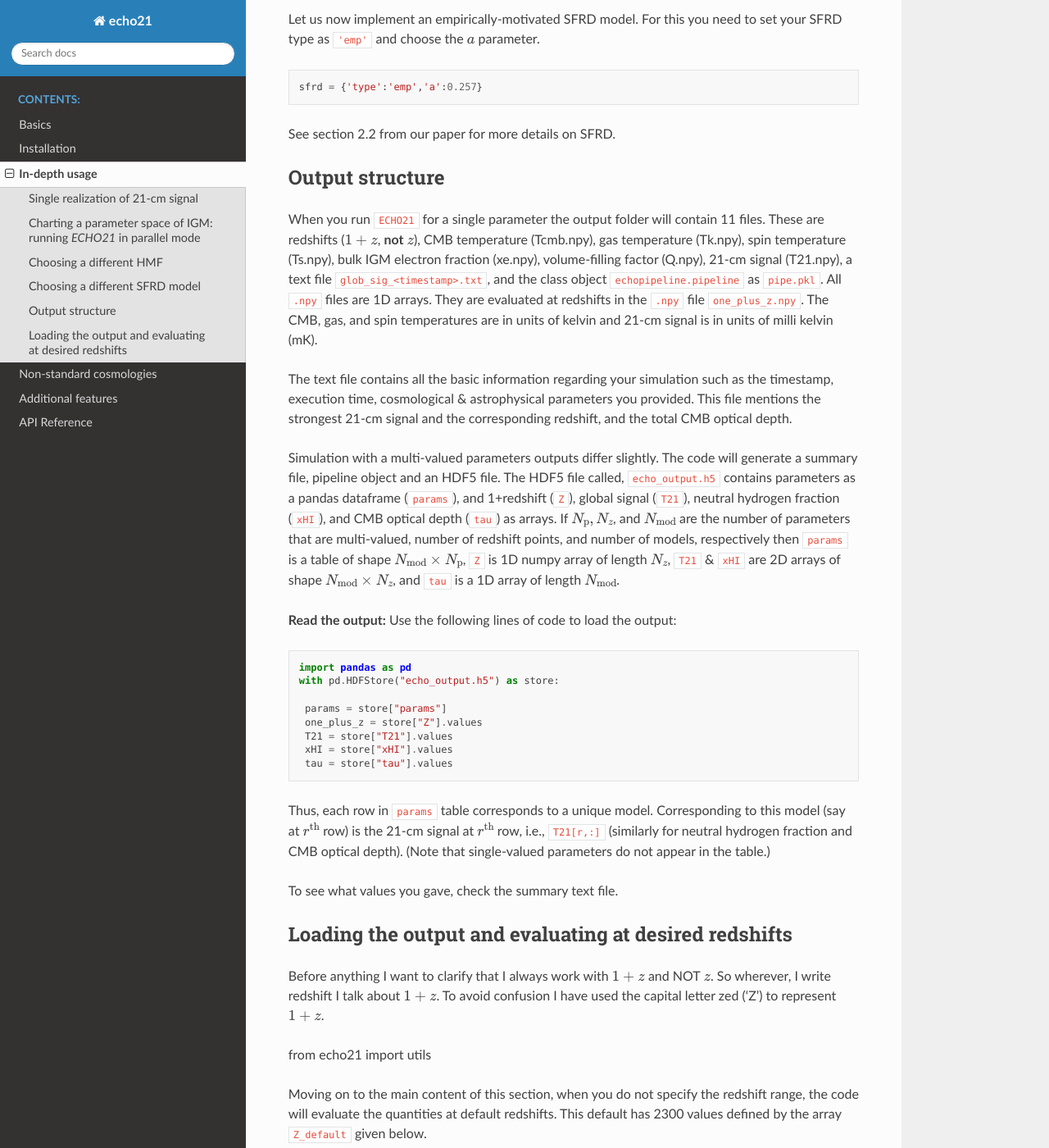
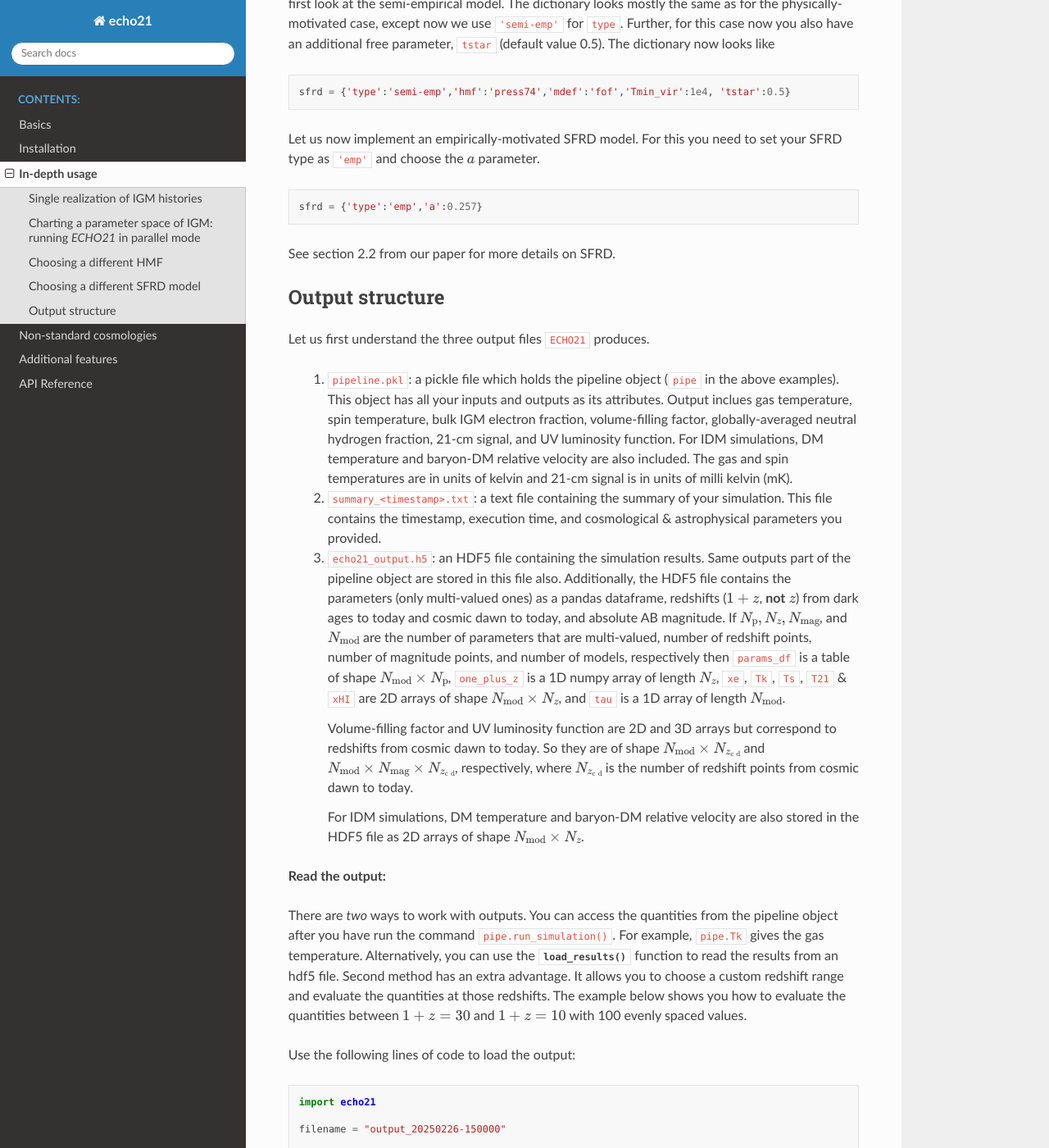
Before and after one commit to shikharmittal04/echo21, a Sphinx documentation site: the page built from docs/detexp.rst, in a window 1280 px wide and 1400 px high, scrolled down 3751 px. Shown: the whole window at 82% size. Built offline with Sphinx 7.4.7 and the Read the Docs theme 3.1.0, drawn with Linux system fonts in a browser that asks for light colours; some of the changed text lies outside the part shown.

Commit message:
Same output structure for both, single-valued as well as multi-valued

```diff
--- a/docs/api.rst
+++ b/docs/api.rst
@@ -13,7 +13,11 @@ API Reference
     :members:
 
 
+.. automodule:: echo21.uvlf
+.. autoclass:: uvlf
+    :members:
+
+
 .. automodule:: echo21.utils
-.. autofunction:: save_pipeline
 .. autofunction:: load_pipeline
 .. autofunction:: load_results
--- a/docs/detexp.rst
+++ b/docs/detexp.rst
@@ -7,19 +7,19 @@ In-depth usage
 
 .. _single:
 
-Single realization of 21-cm signal
-^^^^^^^^^^^^^^^^^^^^^^^^^^^^^^^^^^
+Single realization of IGM histories
+^^^^^^^^^^^^^^^^^^^^^^^^^^^^^^^^^^^
 
 There are just two steps to use ``ECHO21``:
 
 -  Give your choice of parameters
 -  Run the solver
 
-Thus, you first set up your cosmological and astrophysical parameters. These have to be supplied as a dictionary. Then specify your star formation rate density (SFRD) model, again as a dictionary. Once this is done, we can move on to creating a :class:`pipeline` object. Finally, the function :py:func:`run_simulation()` in the :class:`pipeline` object runs the code and produces the outputs. The following script (say ``my_echo_script.py``) helps you get started.
+Thus, you first set up your cosmological and astrophysical parameters. These have to be supplied as a dictionary. Then specify your star formation rate density (SFRD) model, again as a dictionary. Once this is done, we can move on to creating a :class:`pipeline` object. Finally, the function :py:func:`run_simulation()` in the :class:`pipeline` object runs the code and produces the outputs. The following script (say ``run_echo21.py``) helps you get started.
 
 .. code:: python
 
-   from echo21 import pipeline
+   import echo21
 
    #Step-1 Set you parameter choices
    cosmo = {'Ho':67.4,'Om_m':0.315,'Om_b':0.049,'sig8':0.811,'ns':0.965,'Tcmbo':2.725,'Yp':0.245}
@@ -29,8 +29,8 @@ Thus, you first set up your cosmological and astrophysical parameters. These hav
    sfrd = {'type':'phy','hmf':'press74','mdef':'fof','Tmin_vir':1e4}
 
    #Step-2 Create an object and run
-   myobj = pipeline.pipeline(cosmo=cosmo,astro=astro,sfrd=sfrd,path='/path/where/you/want/your/outputs/')
-   myobj.run_simulation()
+   pipe = echo21.pipeline(cosmo=cosmo,astro=astro,sfrd=sfrd,path='/path/where/you/want/your/outputs/')
+   pipe.run_simulation()
 
    #That's it.
 
@@ -41,14 +41,14 @@ Please see the paper for an understanding of parameters ``fLy``, ``sLy``, etc. I
 .. _multi:
 
 Charting a parameter space of IGM: running `ECHO21` in parallel mode
-^^^^^^^^^^^^^^^^^^^^^^^^^^^^^^^^^^^^^^^^^^^^^^^^^^^^^^^^^^^^^^^^^^^^^^^^^
+^^^^^^^^^^^^^^^^^^^^^^^^^^^^^^^^^^^^^^^^^^^^^^^^^^^^^^^^^^^^^^^^^^^^
 
-Now suppose you want to generate many 21-cm signals, neutral hydrogen fraction, and optical depths for different astrophysical (or cosmological) parameter. For this you simply have to provide your choice of parameters as a dictionary of lists or arrays.
+Now suppose you want to generate many gas temperatures, 21-cm signals, neutral hydrogen fraction, optical depths, etc. for different astrophysical (or cosmological) parameter. For this you simply have to provide your choice of parameters as a dictionary of lists (or arrays).
 
 **Grid or no grid?** there is an additional consideration. You can choose to generate the results for all possible combinations of the parameters (i.e., a grid) or only for the combinations of parameters at the same index in the lists/arrays. For example, if you have two parameters, each with three values, then in the grid case you will have 9 models corresponding to all possible combinations of the parameters, but in the no-grid case you will have only 3 models corresponding to the combinations of parameters at the same index. The choice is yours. By default, ``ECHO21`` generates signals assuming no grid. To generate results for all possible combinations of parameters (i.e., grid) set ``grid_on=True`` when defining your :class:`pipeline` object.
 
 
-The following example shows you how. Replace ``astro = {'fLy':1,'sLy':2.64,'fX':1,'wX':1.5,'fesc':0.01}`` in ``my_echo_script.py`` by
+The following example shows you how to run `ECHO21` for multi-valued parameters in parallel mode. Replace ``astro = {'fLy':1,'sLy':2.64,'fX':1,'wX':1.5,'fesc':0.01}`` in ``run_echo21.py`` by
 
 .. code:: python
 
@@ -77,19 +77,19 @@ Thus, **the complete script to generate a large space of** :math:`T_{21}`, :math
    sfrd = {'type':'phy','hmf':'press74','mdef':'fof','Tmin_vir':np.logspace(2,6,5)}
 
    #Step-2 Create an object and run
-   myobj = pipeline.pipeline(cosmo=cosmo,astro=astro,sfrd=sfrd, grid_on=True, path='/path/where/you/want/your/outputs/')
-   myobj.run_simulation()
+   pipe = echo21.pipeline(cosmo=cosmo,astro=astro,sfrd=sfrd, grid_on=True, path='/path/where/you/want/your/outputs/')
+   pipe.run_simulation()
 
 Now a total of :math:`5\times3\times5\times3\times3\times5=3375` models will be generated corresponding to 5 values of :math:`f_{\mathrm{Ly}}`, 3 values of :math:`s_{\mathrm{Ly}}`, 5 values of :math:`f_{\mathrm{X}}`, 3 values of :math:`w_{\mathrm{X}}`, 3 values of :math:`f_{\mathrm{esc}}`, and 5 values of :math:`T_{\mathrm{vir}}`. (In the paper, I have used :math:`s` for ``sLy`` and :math:`w` for ``wX``.)
 
-Similarly, you can change the ``cosmo`` parameter in the above script to **generate a large space of** :math:`T_{21}`, :math:`x_{\mathrm{HI}}`, **and** :math:`\tau_{\mathrm{e}}` **with varying cosmological parameters**. Further, ``ECHO21`` is not limited to varying either astrophysical or cosmological parameters; both can be simultaneously varied.
+Similarly, you can change the ``cosmo`` parameter in the above script to **generate a large space of** :math:`T_{21}`, :math:`x_{\mathrm{HI}}`, :math:`\tau_{\mathrm{e}}`, etc **with varying cosmological parameters**. Further, ``ECHO21`` is not limited to varying either astrophysical or cosmological parameters; both can be simultaneously varied.
 
 In the above example we set `grid_on` to True. If you choose ``grid_on=False``, *then the parameters you wish to vary should have the same number of values*. In this case, the code will generate models for combinations of parameters at the same index in the lists/arrays. As an example
 
 .. code:: python
 
    import numpy as np
-   from echo21 import pipeline
+   import echo21
 
    #Step-1 Set you parameter choices
    cosmo = {'Ho':67.4,'Om_m':0.315,'Om_b':0.049,'sig8':0.811,'ns':0.965,'Tcmbo':2.725,'Yp':0.245}
@@ -99,20 +99,23 @@ In the above example we set `grid_on` to True. If you choose ``grid_on=False``,
    sfrd = {'type':'phy','hmf':'press74','mdef':'fof','Tmin_vir':np.logspace(2,6,3)}
 
    #Step-2 Create an object and run
-   myobj = pipeline.pipeline(cosmo=cosmo,astro=astro,sfrd=sfrd, grid_on=False, path='/path/where/you/want/your/outputs/')
-   myobj.run_simulation()
+   pipe = echo21.pipeline(cosmo=cosmo,astro=astro,sfrd=sfrd, grid_on=False, path='/path/where/you/want/your/outputs/')
+   pipe.run_simulation()
 
 The above script will generate 3 models only.
 
 
 
-You can run the above script on your local PC as usual *but with more than one CPU*, as ``ECHO21`` uses a master-worker CPU distribution. Thus, if you provide N CPUs, one CPU will act as the master CPU and remaining N-1 will act as worker CPUs. In general, generating a large number of models on a single CPU can be time consuming. To save time, you should utilize the **parallel** feature of ``ECHO21`` and run the script ``my_echo_script.py`` as (say on four CPUs)
+You can run the above script on your local PC as usual *but with more than one CPU*, as ``ECHO21`` uses a master-worker CPU distribution. Thus, if you provide N CPUs, one CPU will act as the master CPU and remaining N-1 will act as worker CPUs. In general, generating a large number of models on a single CPU can be time consuming. To save time, you should utilize the **parallel** feature of ``ECHO21`` and run the script ``run_echo21.py`` as (say on four CPUs)
 
 .. code:: bash
 
-   mpirun -np 4 python my_echo_script.py
+   mpirun -np 4 python run_echo21.py
 
 Using a similar strategy you can now generate thousands of models in a few minutes with an appropriate choice of HPC resources.
+
+
+For multi-valued parameter run, ``params_df`` is a useful object. It is a dataframe, where each row in ``params_df`` corresponds to a unique model. For the ":math:`r^{\mathrm{th}}`" model, i.e., for the set of parameters at :math:`r^{\mathrm{th}}` row, the corresponding 21-cm signal is at :math:`r^{\mathrm{th}}` row, i.e., ``T21[r,:]`` (similarly for other quantities). This gives you a convenient way to access the outputs for a particular model and hence useful for training.
 
 
 Choosing a different HMF
@@ -130,7 +133,7 @@ Below is an example syntax for SFRD dictionary using Tinker et al. (2008) HMF.
 Choosing a different SFRD model
 ^^^^^^^^^^^^^^^^^^^^^^^^^^^^^^^
 
-Until now we have been working with physically-motivated star formation rate density (SFRD) models, which is why we had ``'phy'`` for ``type`` in the SFRD dictionary. ``ECHO21`` offers two additional models of SFRD -- semi-empirical model and an empirically-motivated SFRD model. Let us first look at the semi-empirical model. The dictionary looks mostly the same as for the physically-motivated case, except now we use ``'semi-emp'`` for ``type``. Further, for this case now you also have an additional free parameter, ``tstar`` (default value 0.5). The dictionary now looks like
+Until now we have been working with physically-motivated star formation rate density (SFRD) models, which is why we had ``'phy'`` for ``type`` in the SFRD dictionary. ``ECHO21`` offers two additional models of SFRD -- *semi-empirical* model and an *empirically-motivated* SFRD model. Let us first look at the semi-empirical model. The dictionary looks mostly the same as for the physically-motivated case, except now we use ``'semi-emp'`` for ``type``. Further, for this case now you also have an additional free parameter, ``tstar`` (default value 0.5). The dictionary now looks like
 
 .. code:: python
 
@@ -150,52 +153,47 @@ See section 2.2 from our paper for more details on SFRD.
 Output structure
 ^^^^^^^^^^^^^^^^
 
-When you run ``ECHO21`` for a single parameter the output folder will contain 11 files. These are redshifts (:math:`1+z`, **not** :math:`z`), CMB temperature (Tcmb.npy), gas temperature (Tk.npy), spin temperature (Ts.npy), bulk IGM electron fraction (xe.npy), volume-filling factor (Q.npy), 21-cm signal (T21.npy), a text file ``glob_sig_<timestamp>.txt``, and the class object ``echopipeline.pipeline`` as ``pipe.pkl``. All ``.npy`` files are 1D arrays. They are evaluated at redshifts in the ``.npy`` file ``one_plus_z.npy``. The CMB, gas, and spin temperatures are in units of kelvin and 21-cm signal is in units of milli kelvin (mK).
+Let us first understand the three output files ``ECHO21`` produces.
 
-The text file contains all the basic information regarding your simulation such as the timestamp, execution time, cosmological & astrophysical parameters you provided. This file mentions the strongest 21-cm signal and the corresponding redshift, and the total CMB optical depth.
+   1. ``pipeline.pkl``: a pickle file which holds the pipeline object (``pipe`` in the above examples). This object has all your inputs and outputs as its attributes. Output inclues gas temperature, spin temperature, bulk IGM electron fraction, volume-filling factor, globally-averaged neutral hydrogen fraction, 21-cm signal, and UV luminosity function. For IDM simulations, DM temperature and baryon-DM relative velocity are also included. The gas and spin temperatures are in units of kelvin and 21-cm signal is in units of milli kelvin (mK).
 
-Simulation with a multi-valued parameters outputs differ slightly. The code will generate a summary file, pipeline object and an HDF5 file. The HDF5 file called, ``echo_output.h5`` contains parameters as a pandas dataframe (``params``), and 1+redshift (``Z``), global signal (``T21``), neutral hydrogen fraction (``xHI``), and CMB optical depth (``tau``) as arrays. If :math:`N_{\mathrm{p}}, N_{z}`, and :math:`N_{\mathrm{mod}}` are the number of parameters that are multi-valued, number of redshift points, and number of models, respectively then ``params`` is a table of shape :math:`N_{\mathrm{mod}} \times N_{\mathrm{p}}`, ``Z`` is 1D numpy array of length :math:`N_{z}`, ``T21`` & ``xHI`` are 2D arrays of shape :math:`N_{\mathrm{mod}} \times N_{z}`, and ``tau`` is a 1D array of length :math:`N_{\mathrm{mod}}`.
+   2. ``summary_<timestamp>.txt``: a text file containing the summary of your simulation. This file contains the timestamp, execution time, and cosmological & astrophysical parameters you provided.
 
-**Read the output:** Use the following lines of code to load the output:
+   3. ``echo21_output.h5``: an HDF5 file containing the simulation results. Same outputs part of the pipeline object are stored in this file also. Additionally, the HDF5 file contains the parameters (only multi-valued ones) as a pandas dataframe, redshifts (:math:`1+z`, **not** :math:`z`) from dark ages to today and cosmic dawn to today, and absolute AB magnitude. If :math:`N_{\mathrm{p}}, N_{z}, N_{\mathrm{mag}}`, and :math:`N_{\mathrm{mod}}` are the number of parameters that are multi-valued, number of redshift points, number of magnitude points, and number of models, respectively then ``params_df`` is a table of shape :math:`N_{\mathrm{mod}} \times N_{\mathrm{p}}`, ``one_plus_z`` is a 1D numpy array of length :math:`N_{z}`, ``xe``, ``Tk``, ``Ts``, ``T21`` & ``xHI`` are 2D arrays of shape :math:`N_{\mathrm{mod}} \times N_{z}`, and ``tau`` is a 1D array of length :math:`N_{\mathrm{mod}}`.
+
+      Volume-filling factor and UV luminosity function are 2D and 3D arrays but correspond to redshifts from cosmic dawn to today. So they are of shape :math:`N_{\mathrm{mod}} \times N_{z_{\mathrm{c\,d}}}` and :math:`N_{\mathrm{mod}} \times N_{\mathrm{mag}} \times N_{z_{\mathrm{c\,d}}}`, respectively, where :math:`N_{z_{\mathrm{c\,d}}}` is the number of redshift points from cosmic dawn to today.
+
+      For IDM simulations, DM temperature and baryon-DM relative velocity are also stored in the HDF5 file as 2D arrays of shape :math:`N_{\mathrm{mod}} \times N_{z}`.
+
+
+**Read the output:**
+
+There are *two* ways to work with outputs. You can access the quantities from the pipeline object after you have run the command ``pipe.run_simulation()``. For example, ``pipe.Tk`` gives the gas temperature. Alternatively, you can use the :py:func:`load_results` function to read the results from an hdf5 file.
+Second method has an extra advantage. It allows you to choose a custom redshift range and evaluate the quantities at those redshifts. The example below shows you how to evaluate the quantities between :math:`1+z=30` and :math:`1+z=10` with 100 evenly spaced values.
+
+Use the following lines of code to load the output:
 
 .. code:: python
 
-   import pandas as pd
-   with pd.HDFStore("echo_output.h5") as store:
+   import echo21
 
-    params = store["params"]
-    one_plus_z = store["Z"].values
-    T21 = store["T21"].values
-    xHI = store["xHI"].values
-    tau = store["tau"].values
+   filename = "output_20250226-150000"
 
-Thus, each row in ``params`` table corresponds to a unique model. Corresponding to this model (say at :math:`r^{\mathrm{th}}` row) is the 21-cm signal at :math:`r^{\mathrm{th}}` row, i.e., ``T21[r,:]`` (similarly for neutral hydrogen fraction and CMB optical depth). (Note that single-valued parameters do not appear in the table.)
+   #Method-1: Load the pipeline object
+   pipe = echo21.load_pipeline(filename)
+   one_plus_z = pipe.one_plus_z
+   T21 = pipe.T21
+   #and more such quantities are available as attributes of the pipeline object
 
-To see what values you gave, check the summary text file.
+   #Method-2: Load the results from the hdf5 file
+   #additionally, you can specify your choice of redshifts at which you want to evaluate the quantities.
+   myZs = np.linspace(30,10,100)
+   results_dic = echo21.load_results(filename, Z_eval=myZs)
+   #The results_dic is a dictionary with keys 'one_plus_z', 'params_df', 'Tk', 'Ts', 'xe', 'xHI', 'T21',etc.
+   #Z_eval is optional. If not provided, the quantities will be evaluated at the default redshifts.
 
+Save it as (say) ``load_echo21.py`` and run it as
 
-Loading the output and evaluating at desired redshifts
-^^^^^^^^^^^^^^^^^^^^^^^^^^^^^^^^^^^^^^^^^^^^^^^^^^^^^^
+.. code:: bash
 
-Before anything I want to clarify that I always work with :math:`1+z` and NOT :math:`z`. So wherever, I write redshift I talk about :math:`1+z`. To avoid confusion I have used the capital letter zed ('Z') to represent :math:`1+z`.
-
-from echo21 import utils
-
-Moving on to the main content of this section, when you do not specify the redshift range, the code will evaluate the quantities at default redshifts. This default has 2300 values defined by the array ``Z_default`` given below.
-
-.. code:: python
-
-   import numpy as np
-   Z_cd = np.concatenate((1/np.linspace(1/60,1/5.05,200),1/np.linspace(1/5,1,100)))
-   Z_default = np.concatenate((np.linspace(1501,60,2001)[:-1],Z_cd))
-
-When you run the code for a single set of parameters or vary cosmological parameters (irrespective of astrophysical ones) then the code will output the signal at redshits defined by ``Z_default`` by default. When you vary only astrophysical parameters then the code will output the signals at cosmic dawn redshifts defined by ``Z_cd``.
-
-**How to give redshift values of your choice?** Simple, just give your choice through the argument ``Z_eval`` when defining the ``pipeline`` object. For example, if you want to generate signal between :math:`1+z=30` and :math:`1+z=10` with 100 evenly spaced values then you should do the following
-
-.. code:: python
-
-   myZs = np.linspace(30,10,100)
-   myobj = echopipeline.pipeline(cosmo=cosmo,astro=astro,sfrd=sfrd,path='/path/where/you/want/your/outputs/',Z_eval=myZs)
-
-Note: you don't have to worry about giving redshifts in decreasing order. Whichever order you give, ``ECHO21`` will always generate outputs for decreasing redshifts. When you are varying the astrophysical parameters only, the highest value of :math:`1+z` should not be above 60.
+   python load_echo21.py
--- a/docs/idm.rst
+++ b/docs/idm.rst
@@ -21,7 +21,7 @@ IDM requires two additional parameters, namely :math:`m_{\chi}` (mass of Coulomb
 
 A few points to note on which the latest version of IDM implementation of ``ECHO21`` differs from the one described in `Mittal et al (2026) <https://arxiv.org/abs/2605.00991>`_.
 
-   - User-defined value of :math:`\sigma_8` in case of IDM simulation is not used directly. Rather, a corresponding CDM simulation is done to get the primordial spectrum amplitude :math:`A_\mathrm{s}`. This :math:`A_\mathrm{s}` is then used for IDM simulation. Such an approach ensures that CDM and IDM had a common primordial state diverged from there.
+   - User-defined value of :math:`\sigma_8` in case of IDM simulation is not used directly. Rather, a corresponding CDM simulation is done to get the primordial spectrum amplitude :math:`A_\mathrm{s}`. This :math:`A_\mathrm{s}` is then used for IDM simulation. Such an approach ensures that CDM and IDM had a common primordial state.
 
    - We adopt a top-hat filter to smoothen the matter density field for the calculation of variance :math:`\sigma(M)`. Previously, a sharp-k filter was used. (Top-hat makes the simulation a bit faster and is more commonly used in the literature.)
 
--- a/src/echo21/__init__.py
+++ b/src/echo21/__init__.py
@@ -8,13 +8,12 @@ thermal history of the IGM, and the associated UV luminosity function.
 from .pipeline import pipeline
 from .funcs import funcs
 from .uvlf import uvlf
-from .utils import save_pipeline, load_pipeline, load_results
+from .utils import load_pipeline, load_results
 
 __all__ = [
     'pipeline',
     'funcs',
     'uvlf',
-    'save_pipeline',
     'load_pipeline',
     'load_results'
 ]
```
Also changed, not shown: other parts of docs/detexp.rst (+2 -2 lines), docs/add.rst (+0 -21 lines), docs/basics.rst (+6 -6 lines), 4 other files.
